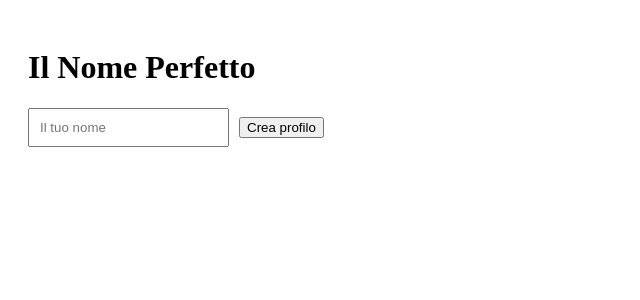
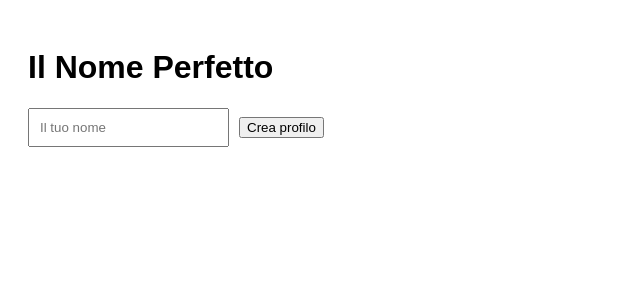
Before and after one commit to JpHmassari/baby-name-app, a React (Vite) app: page / in a window 1280 px wide. Shown: the top 300 px of the page, without its empty margins (0-640 px from the left). Built offline with nearby package versions, Linux system fonts and the light colour scheme; no server answers.

Commit message:
Update App.jsx

```diff
--- a/src/App.jsx
+++ b/src/App.jsx
@@ -19,6 +19,7 @@ export default function App() {
     });
 
     if (error) {
+      console.error(error);
       setMessage("Errore: controlla Supabase");
     } else {
       setMessage("✅ Profilo creato! Codice: " + coupleCode);
@@ -26,7 +27,7 @@ export default function App() {
   }
 
   return (
-    <div style={{ padding: 20 }}>
+    <div style={{ padding: 20, fontFamily: "Arial, sans-serif" }}>
       <h1>Il Nome Perfetto</h1>
 
       <input
```
